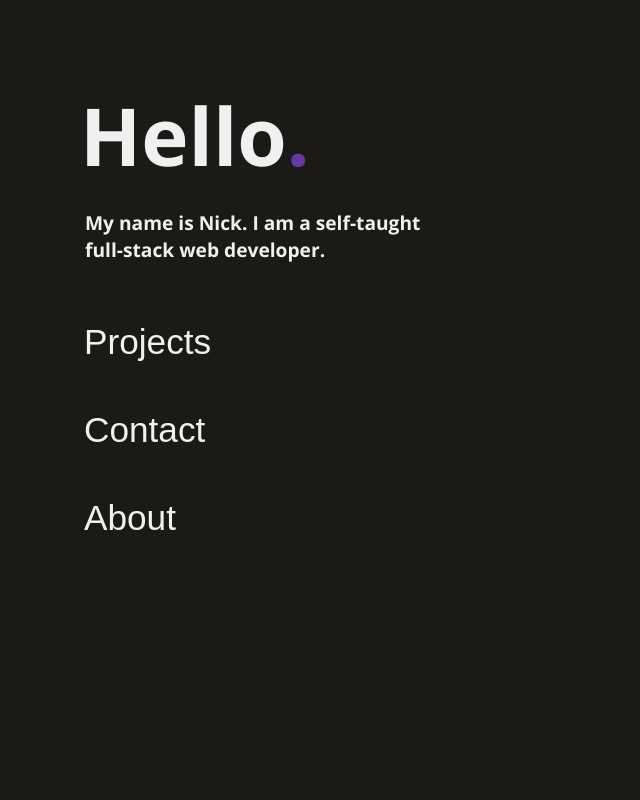
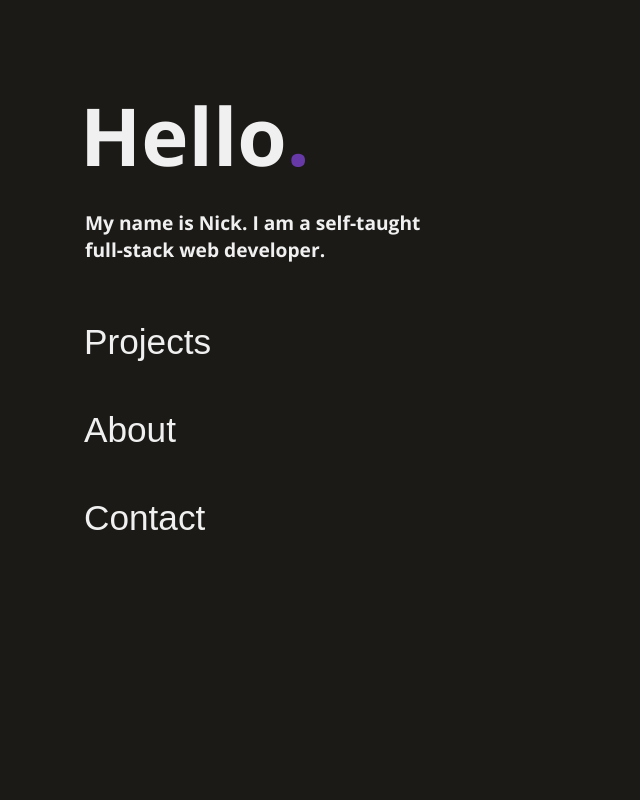
Before and after one commit to nsars19/portfolio, a React (Create React App) app: page / in a window 1280 px wide. Shown: the top 800 px of the page, without its empty margins (0-640 px from the left). Built offline with nearby package versions, Linux system fonts and the light colour scheme.

Commit message:
rearrange nav items
moves about section above contact section

```diff
--- a/src/App.js
+++ b/src/App.js
@@ -8,8 +8,8 @@ function App() {
     <>
       <Intro />
       <Projects />
+      <About />
       <Contact />
-      <About />
     </>
   );
 }
--- a/src/components/intro/intro.js
+++ b/src/components/intro/intro.js
@@ -174,11 +174,11 @@ function Intro() {
         <li ref={li1Ref}>
           <button onClick={scrollToProjects}>Projects</button>
         </li>
+        <li ref={li3Ref}>
+          <button onClick={scrollToAbout}>About</button>
+        </li>
         <li ref={li2Ref}>
           <button onClick={scrollToContact}>Contact</button>
-        </li>
-        <li ref={li3Ref}>
-          <button onClick={scrollToAbout}>About</button>
         </li>
       </ul>
     </StyledIntro>
```
